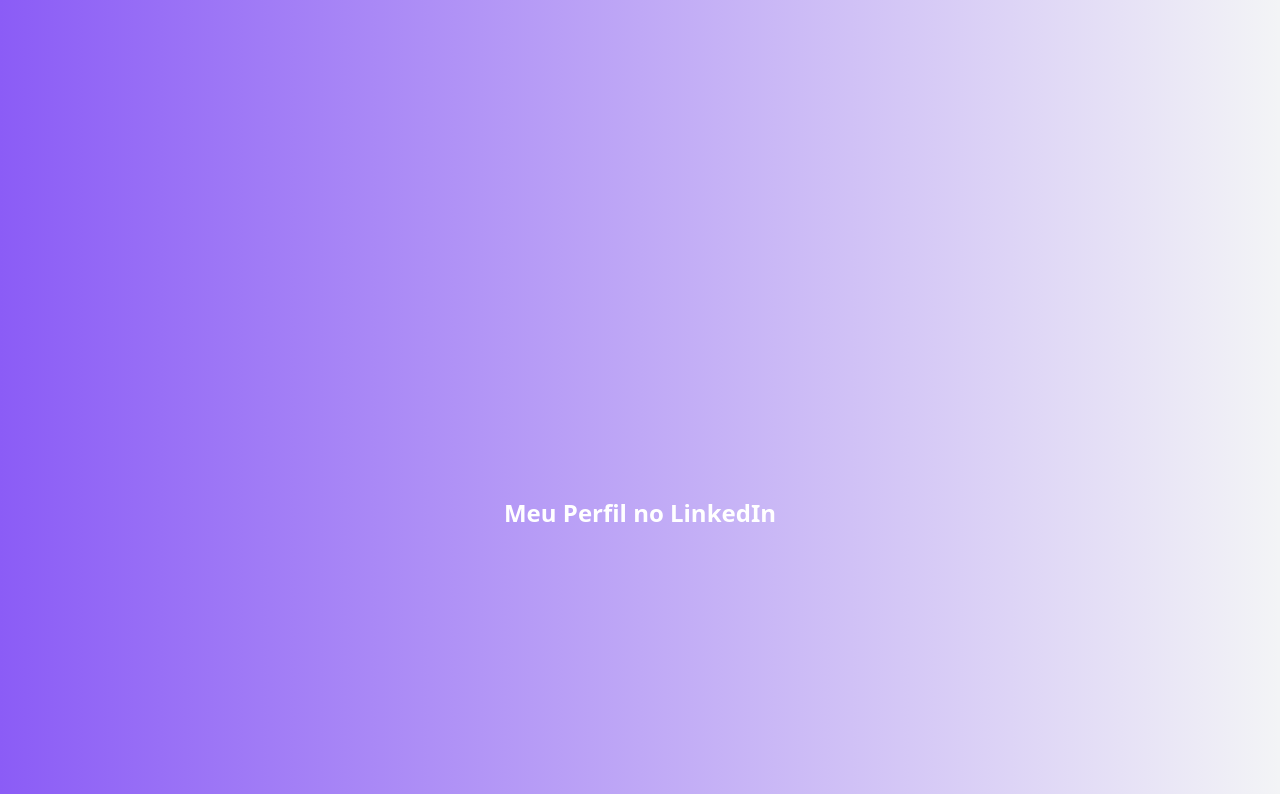
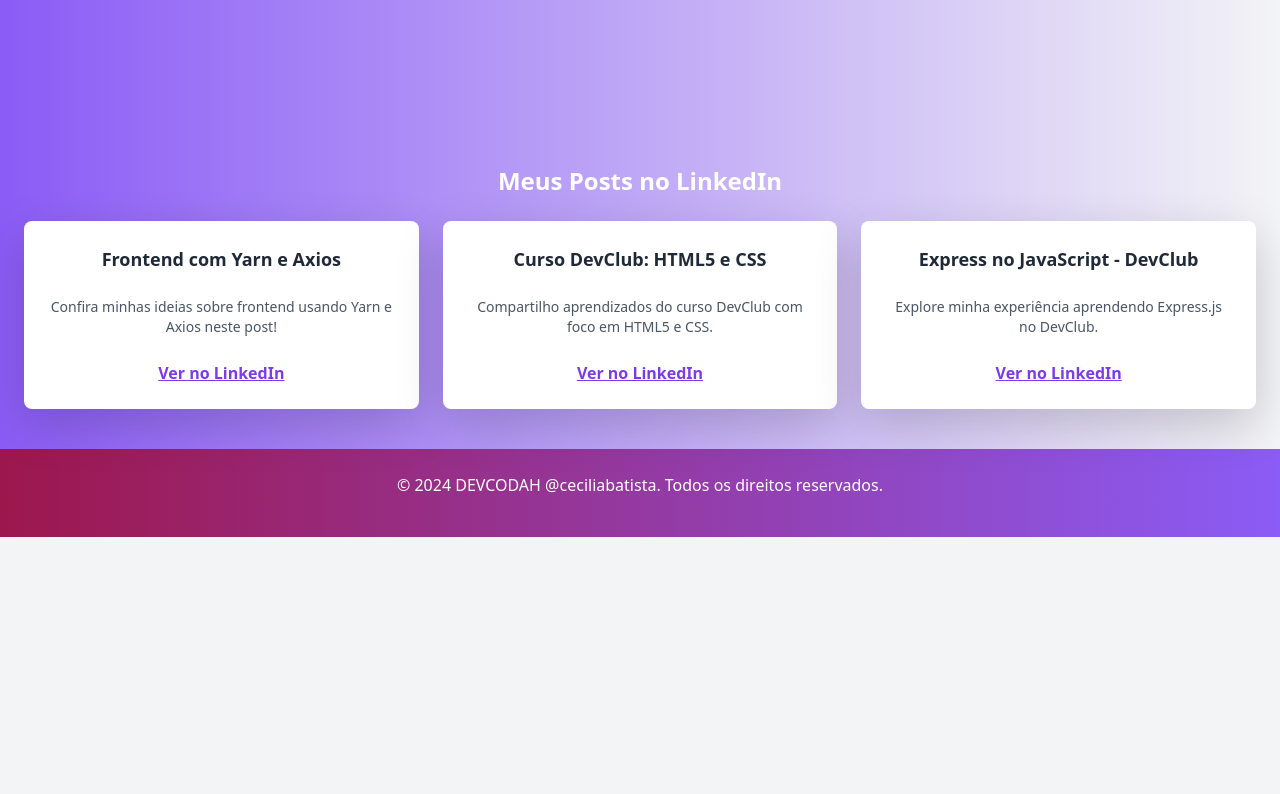
Before and after one commit to Ceciliadsb/Portifolio-cdsb, a plain HTML site: page blog.html in a window 1280 px wide. Shown: the part 1786-2580 px from the top of the page. After the commit the page ends 2323 px from the top, so only its background shows below. Drawn offline with nearby package versions, Linux system fonts and the light colour scheme; a script that the page names is missing.

Commit message:
Adicionando post linkedin

```diff
--- a/blog.css
+++ b/blog.css
@@ -1,32 +1,48 @@
-
-
+/* Configurações básicas */
 body {
     font-family: 'Roboto', sans-serif;
     background-color: #f4f4f9;
     color: #26023b;
+    margin: 0;
+    padding: 0;
+    box-sizing: border-box;
 }
 
+/* Reset de margens/paddings de elementos */
+*, *::before, *::after {
+    box-sizing: inherit;
+}
+
+/* Header */
 header {
     background-color: #1a1a40;
     color: #fff;
+    padding: 1rem;
+    text-align: center;
 }
 
 header a:hover {
     text-decoration: underline;
 }
 
+/* Seções */
 section {
-padding: 4rem 0;
+    padding: 4rem 1rem; /* Espaçamento ajustado */
 }
 
 section.bg-blue-500 {
     background-color: #2d3e50;
     color: #eef2f5;
+    text-align: center;
 }
 
 section.bg-blue-500 a {
+    display: inline-block;
     background-color: #fff;
     color: #2d3e50;
+    padding: 0.5rem 1rem;
+    border-radius: 5px;
+    margin-top: 1rem;
 }
 
 section.bg-blue-500 a:hover {
@@ -34,31 +50,42 @@
     color: #1e2a35;
 }
 
+/* Tipografia */
 h2, h3, h4 {
     font-weight: bold;
     color: #1a1a40;
+    text-align: center;
 }
 
+/* Cartões */
 .bg-white {
     background-color: #ffffff;
     color: #333;
     border-radius: 8px;
     box-shadow: 0 2px 6px rgba(0, 0, 0, 0.1);
+    padding: 2rem;
+    margin: 1rem auto;
+    max-width: 800px;
 }
 
 .bg-white a {
     color: #007acc;
+    text-decoration: none;
 }
 
 .bg-white a:hover {
     color: #005b99;
 }
 
+/* Rodapé */
 footer {
     background-color: #1a1a40;
     color: #fff;
+    text-align: center;
+    padding: 1rem 0;
 }
 
+/* Botões */
 button {
     background-color: #007acc;
     color: #fff;
@@ -66,53 +93,101 @@
     padding: 0.5rem 1rem;
     border-radius: 5px;
     cursor: pointer;
+    font-size: 1rem;
 }
 
 button:hover {
     background-color: #005b99;
 }
 
-.mt-2 {
-margin-top: 0.5rem;
-}
+/* Classes utilitárias */
+.mt-2 { margin-top: 0.5rem; }
+.mt-4 { margin-top: 1rem; }
+.mt-6 { margin-top: 1.5rem; }
+.hidden { display: none; }
 
-.mt-4 {
-margin-top: 1rem;
-}
-
-.mt-6 {
-margin-top: 1.5rem;
-}
-
-.hidden {
-display: none;
-}
-
+/* Modal */
 #modal {
+    display: flex;
+    justify-content: center;
+    align-items: center;
+    position: fixed;
+    top: 0;
+    left: 0;
+    width: 100%;
+    height: 100%;
     background-color: rgba(0, 0, 0, 0.5);
+    z-index: 1000;
 }
 
 #modal .bg-white {
     max-width: 500px;
+    width: 90%; /* Responsivo */
     margin: auto;
+    padding: 2rem;
 }
 
 #modal button {
     background-color: #007acc;
 }
 
-#linkedin {
-    display: flex;
-    flex-direction: column;
-    justify-content: center;
-    align-items: center;
-    height: 100vh;
-    background-color: var(--background-color);
-    text-align: center;
+/* Seção do LinkedIn */
+#linkedin-posts {
+    background: linear-gradient(to right, #6b46c1, #f3f4f6);
 }
 
-#linkedin h2 {
-    margin-bottom: 20px;
-    font-size: 2rem;
-    color: var(--text-color);
+.posts-container {
+    display: grid;
+    gap: 1.5rem;
+    margin: 0 auto;
+    max-width: 1200px;
 }
+
+.post {
+    transition: transform 0.3s, box-shadow 0.3s;
+}
+
+.post:hover {
+    transform: translateY(-5px);
+    box-shadow: 0 8px 16px rgba(0, 0, 0, 0.2);
+}
+
+
+/* Media Queries para Responsividade */
+@media (max-width: 768px) {
+    section {
+        padding: 2rem 1rem;
+    }
+
+    h2, h3, h4 {
+        font-size: 1.5rem;
+    }
+
+    .bg-white {
+        padding: 1.5rem;
+    }
+
+    button {
+        padding: 0.4rem 0.8rem;
+        font-size: 0.9rem;
+    }
+}
+
+@media (max-width: 480px) {
+    section {
+        padding: 1rem 0.5rem;
+    }
+
+    h2, h3, h4 {
+        font-size: 1.2rem;
+    }
+
+    .bg-white {
+        padding: 1rem;
+    }
+
+    button {
+        padding: 0.3rem 0.6rem;
+        font-size: 0.8rem;
+    }
+}
--- a/blog.html
+++ b/blog.html
@@ -68,7 +68,7 @@
 
   <!-- Banner -->
   <section id="banner" class="bg-cover bg-center py-24"
-    style="background-image: url('/PORtifolio-teste/img/BANNER.png');">
+    style="background-image: url('img/BANNER.png');">
     <div class="container mx-auto text-center text-white">
       <h2 class="text-4xl font-bold" data-aos="fade-down">Bem-vindo ao Mundo da Tecnologia</h2>
       <p class="mt-4 text-lg" data-aos="fade-up" data-aos-delay="100">Descubra, aprenda e domine novas habilidades!</p>
@@ -384,15 +384,35 @@
     </div>
   </section>
 
-  <section id="linkedin" class="flex flex-col justify-center items-center h-screen bg-gradient-to-r from-purple-500 bg-gray-100 text-gray-800 text-center">
-    <h2 class="text-2xl font-bold text-white mb-6">Meu Perfil no LinkedIn</h2>
-    <div>
-        <script type="text/javascript" src="https://platform.linkedin.com/badges/js/profile.js" async defer></script>
-        <div class="LI-profile-badge" data-version="v1" data-size="large" data-locale="pt_BR" data-type="horizontal" data-theme="dark" data-vanity="ceciliadsbatista">
-        </div>
-    </div>
+<section id="linkedin-posts" class="flex flex-col items-center justify-center bg-gradient-to-r from-purple-500 to-gray-100 text-gray-800 text-center py-10">
+  <h2 class="text-2xl font-bold text-white mb-6">Meus Posts no LinkedIn</h2>
+  <div class="posts-container grid grid-cols-1 md:grid-cols-2 lg:grid-cols-3 gap-6 px-4">
+      <!-- Post 1 -->
+      <div class="post bg-white shadow-lg rounded-lg p-4">
+          <h3 class="text-lg font-semibold mb-4">Frontend com Yarn e Axios</h3>
+          <p class="text-sm text-gray-600 mb-4">Confira minhas ideias sobre frontend usando Yarn e Axios neste post!</p>
+          <a href="https://www.linkedin.com/posts/ceciliadsbatista_frontend-yarn-axios-activity-6948672222173491200-xBjO?utm_source=share&utm_medium=member_desktop"
+             target="_blank"
+             class="text-purple-600 font-semibold hover:underline">Ver no LinkedIn</a>
+      </div>
+      <!-- Post 2 -->
+      <div class="post bg-white shadow-lg rounded-lg p-4">
+          <h3 class="text-lg font-semibold mb-4">Curso DevClub: HTML5 e CSS</h3>
+          <p class="text-sm text-gray-600 mb-4">Compartilho aprendizados do curso DevClub com foco em HTML5 e CSS.</p>
+          <a href="https://www.linkedin.com/posts/ceciliadsbatista_devclub-html5-css-activity-6955199929929609216-YPSW?utm_source=share&utm_medium=member_desktop"
+             target="_blank"
+             class="text-purple-600 font-semibold hover:underline">Ver no LinkedIn</a>
+      </div>
+      <!-- Post 3 -->
+      <div class="post bg-white shadow-lg rounded-lg p-4">
+          <h3 class="text-lg font-semibold mb-4">Express no JavaScript - DevClub</h3>
+          <p class="text-sm text-gray-600 mb-4">Explore minha experiência aprendendo Express.js no DevClub.</p>
+          <a href="https://www.linkedin.com/posts/ceciliadsbatista_express-devclub-javascript-activity-6937465935536488449-GOYU?utm_source=share&utm_medium=member_desktop"
+             target="_blank"
+             class="text-purple-600 font-semibold hover:underline">Ver no LinkedIn</a>
+      </div>
+  </div>
 </section>
-
 
 
 
```
Lines whose indentation alone changed are shown as unchanged.
